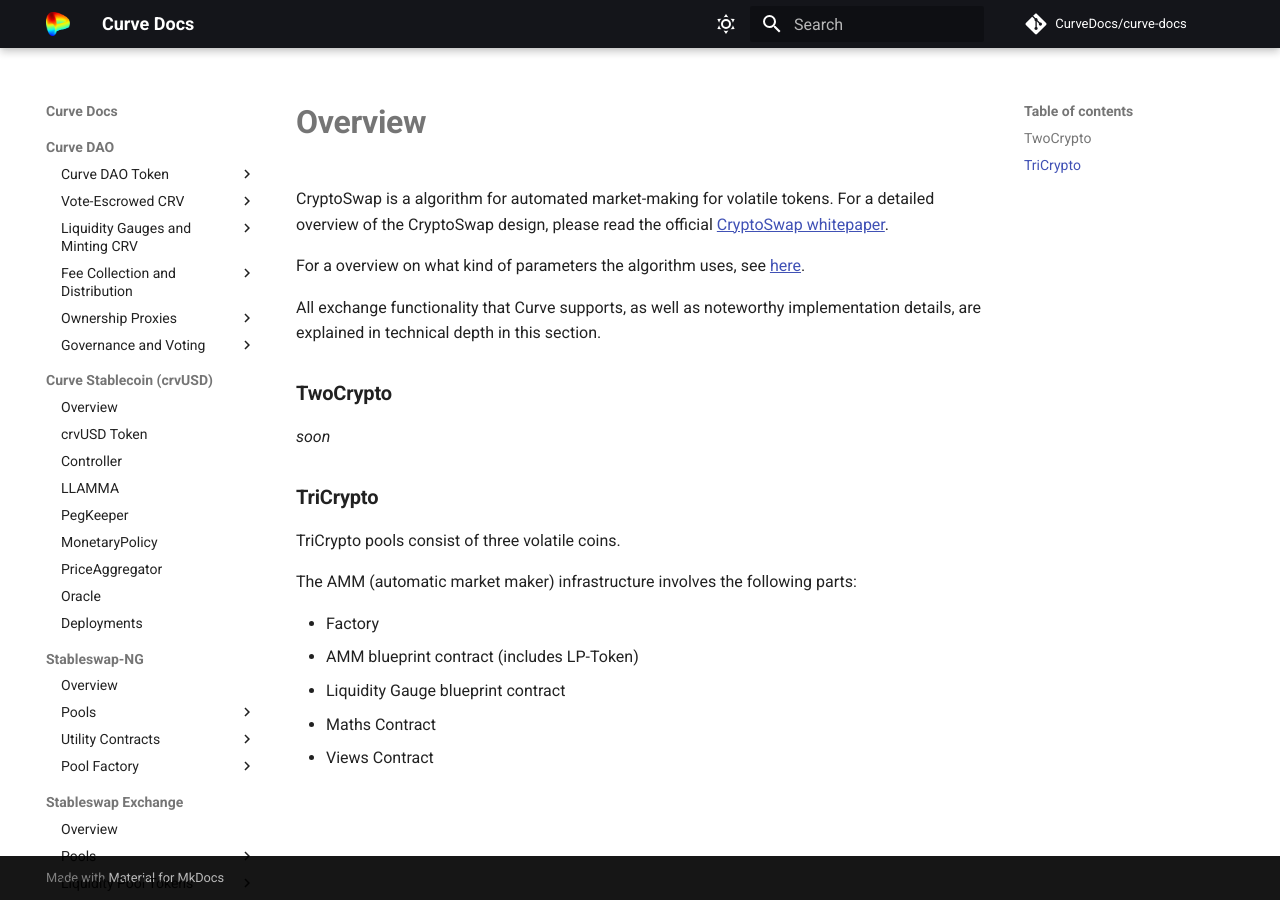
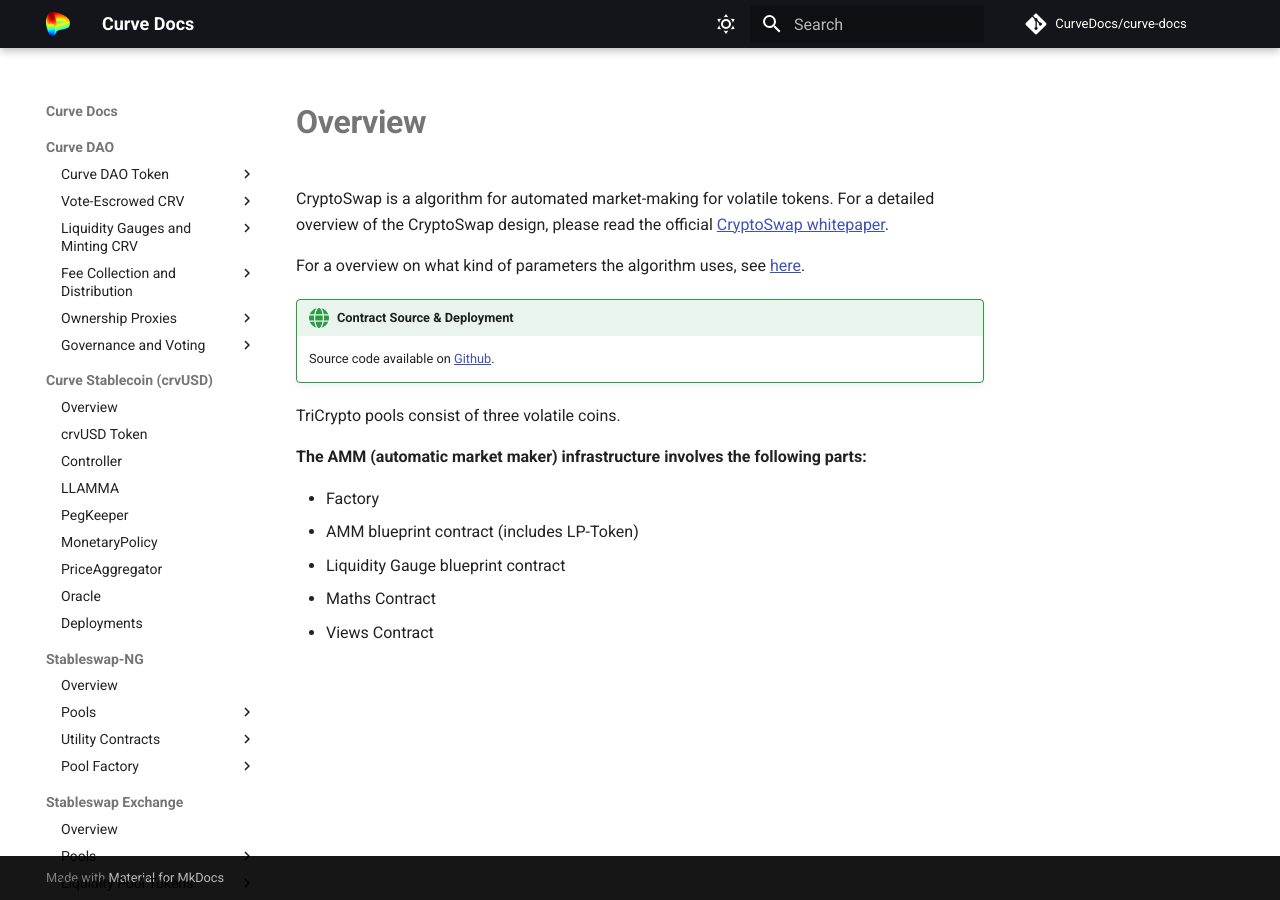
Before and after one commit to CurveDocs/curve-docs, an MkDocs documentation site: the page built from docs/cryptoswap-ng_exchange/overview.md, in a window 1280 px wide. Built offline with MkDocs 1.6.1 and Material for MkDocs 9.7.7, drawn with Linux system fonts in a browser that asks for light colours; comment, search, counter and statistics services are not loaded.

Commit message:
update lp token

```diff
--- a/docs/cryptoswap-ng_exchange/overview.md
+++ b/docs/cryptoswap-ng_exchange/overview.md
@@ -2,17 +2,13 @@
 
 For a overview on what kind of parameters the algorithm uses, see [here](../cryptoswap_exchange/pools/overview.md).
 
-All exchange functionality that Curve supports, as well as noteworthy implementation details, are explained in technical depth in this section.
+!!!deploy "Contract Source & Deployment"
+    Source code available on [Github](https://github.com/curvefi/tricrypto-ng).
 
-
-## **TwoCrypto**
-*soon*
-
-## **TriCrypto**
 
 TriCrypto pools consist of three volatile coins.
 
-The AMM (automatic market maker) infrastructure involves the following parts:
+**The AMM (automatic market maker) infrastructure involves the following parts:**
 
 - Factory
 - AMM blueprint contract (includes LP-Token)
--- a/mkdocs.yml
+++ b/mkdocs.yml
@@ -112,9 +112,8 @@
     - Pools:
       - Overview: cryptoswap-ng_exchange/pools/overview.md
       - TriCrypto Pool: cryptoswap-ng_exchange/pools/tricrypto_pool.md
+      - LP Token Method: cryptoswap-ng_exchange/lp_tokens/tricrypto_lp_token.md
       - Admin Controls: cryptoswap-ng_exchange/pools/admin_controls.md
-    - Liquidity Pool Token:
-      - Curve Token V2: cryptoswap-ng_exchange/lp_tokens/tricrypto_lp_token.md
     - Utility Contracts:
       - Math: cryptoswap-ng_exchange/utility_contracts/math.md
       - ViewMethodContract: cryptoswap-ng_exchange/utility_contracts/ViewMethodContract.md
```
Also changed, not shown: docs/cryptoswap-ng_exchange/lp_tokens/tricrypto_lp_token.md (+1 -1 lines).
